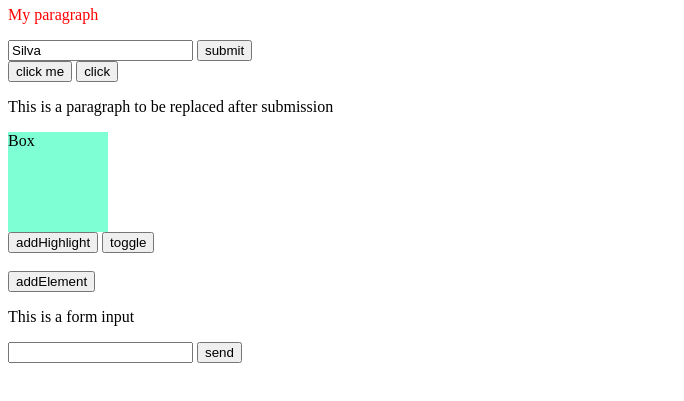
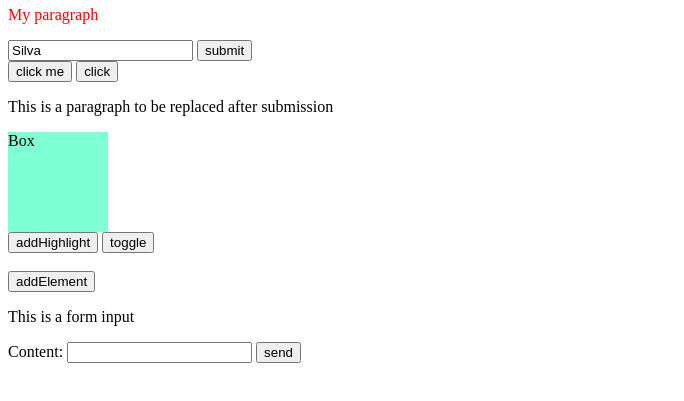
Before and after one commit to Silva257/javascript-repo, a plain HTML site: page html/index.html in a window 1280 px wide. Shown: the part 95-496 px from the top of the page, without its empty margins (0-684 px from the left). Drawn offline with Linux system fonts and the light colour scheme.

Commit message:
second changes

```diff
--- a/html/index.html
+++ b/html/index.html
@@ -39,7 +39,10 @@
 
     <form action="" id="formThree">
         <p>This is a form input</p>
+        <label for="content">
+            Content:
         <input type="text" id="myInp">
+        </label>
         <button type="submit" id="sButton">send</button>
     </form>
 
--- a/js/javas.js
+++ b/js/javas.js
@@ -75,6 +75,9 @@ myBtn.addEventListener('click', ()=>{
     document.body.appendChild(newElement)
 
 })
+
+// FORM INTERRACTIONS :
+
 const validateInput = document.getElementById('myInp')
 
 const myValidButton = document.getElementById('sButton')
```
